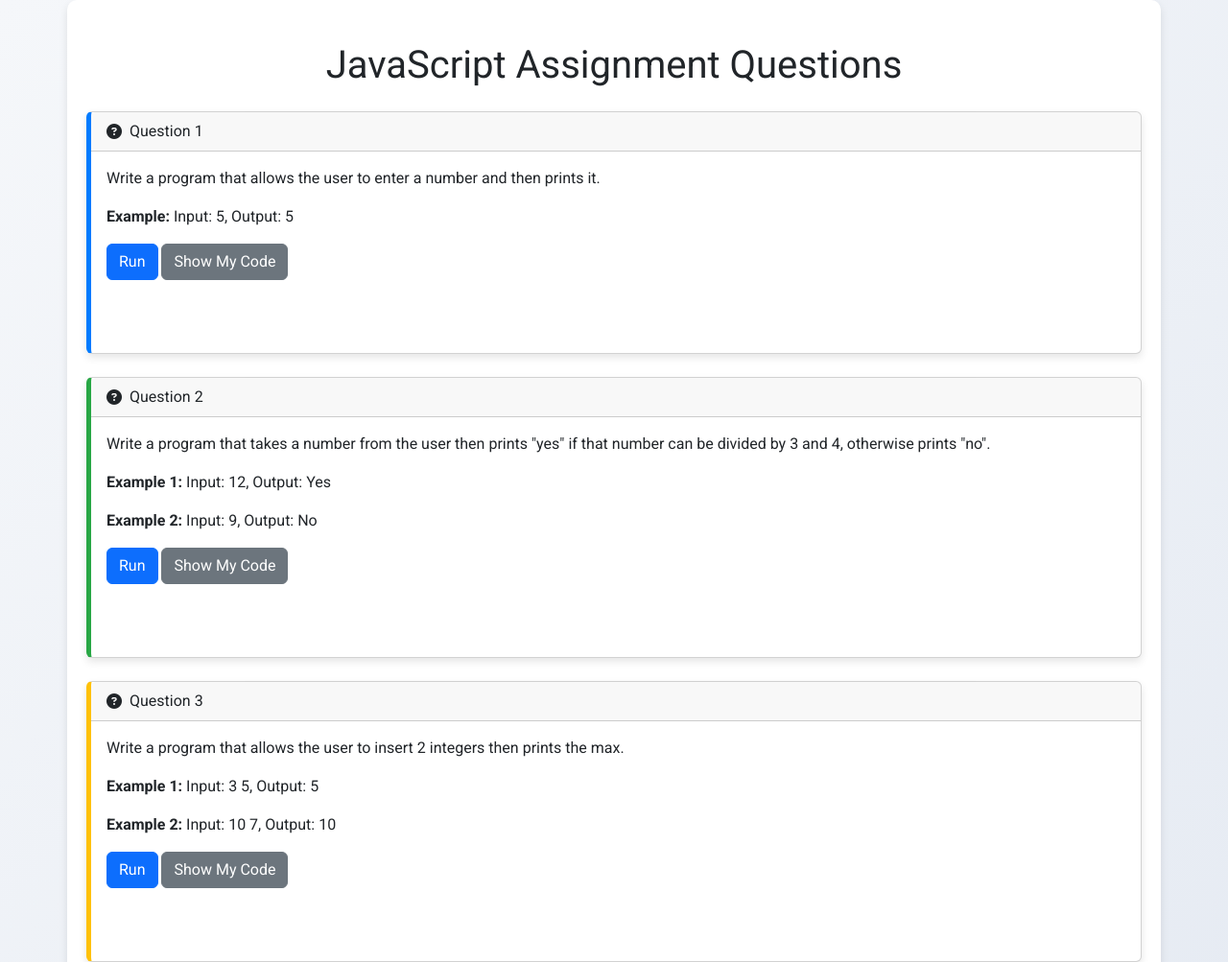
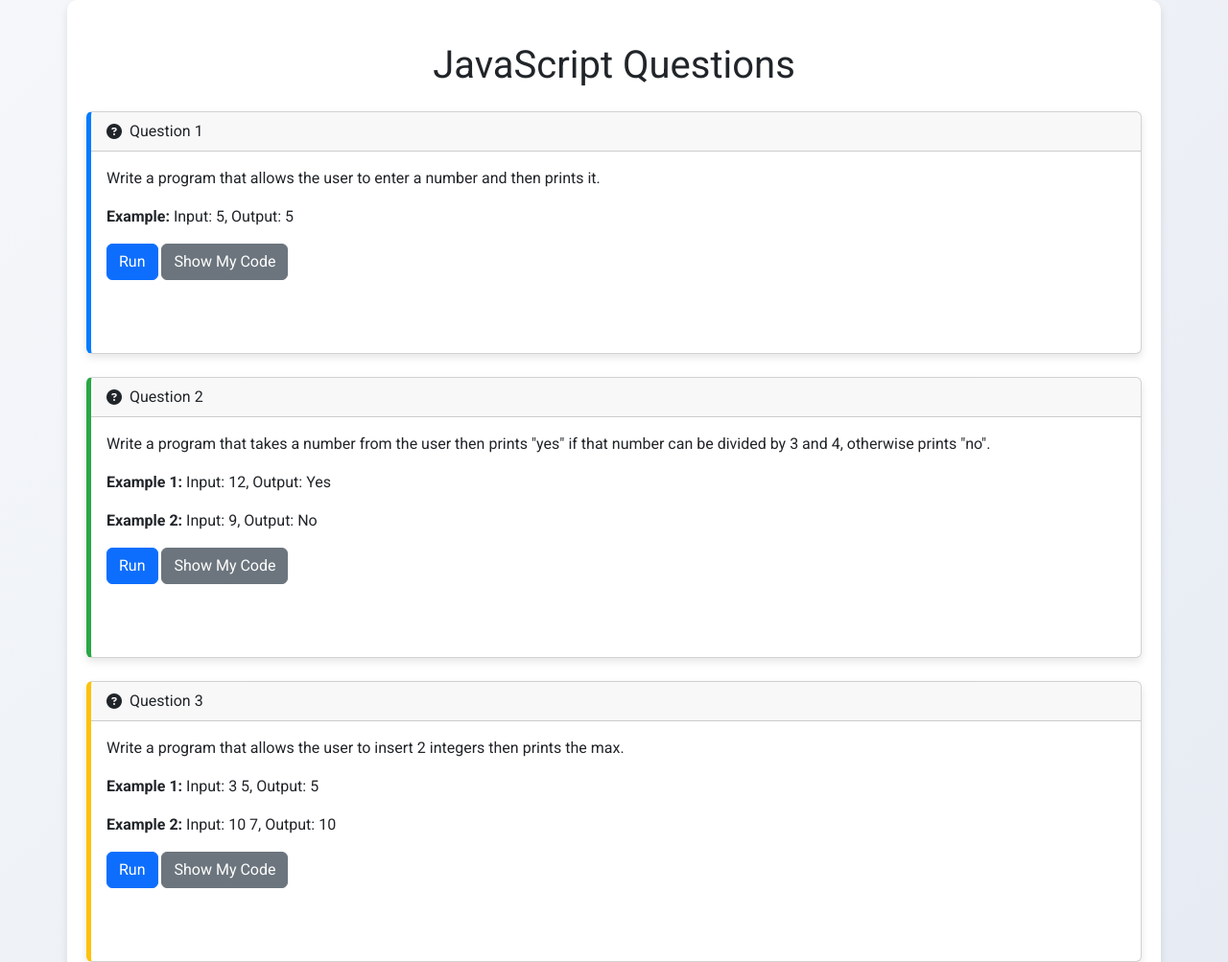
Before and after one commit to Amr-shawky/javascript-practice-beginner, a plain HTML site: page index.html in a window 1280 px wide. Shown: the top 1003 px of the page at 96% size. Drawn offline with Linux system fonts and the light colour scheme.

Commit message:
Update title and header for consistency in JavaScript Questions page

```diff
--- a/index.html
+++ b/index.html
@@ -4,7 +4,7 @@
 <head>
     <meta charset="UTF-8">
     <meta name="viewport" content="width=device-width, initial-scale=1.0">
-    <title>Assignment 1</title>
+    <title>JavaScript Questions</title>
     <link href="https://fonts.googleapis.com/css2?family=Roboto:wght@400;700&display=swap" rel="stylesheet">
     <link href="./CSS/bootstrap.min.css" rel="stylesheet">
     <link rel="stylesheet" href="./CSS/all.min.css">
@@ -13,7 +13,7 @@
 
 <body>
     <div class="container">
-        <h1 class="text-center my-4">JavaScript Assignment Questions</h1>
+        <h1 class="text-center my-4">JavaScript Questions</h1>
 
         <!-- Question 1 -->
         <div class="card mb-4 card-custom" style="border-left: 5px solid #007bff;">
```
